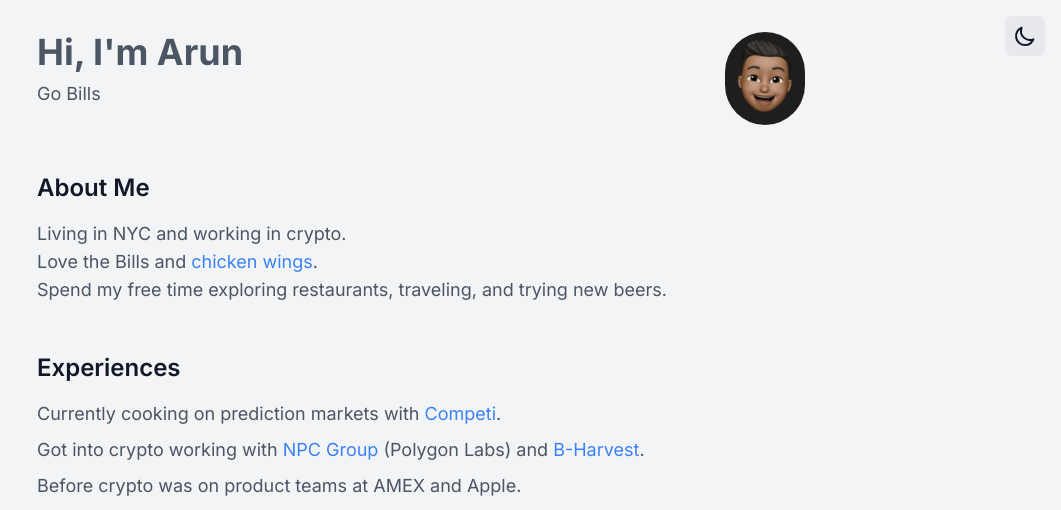
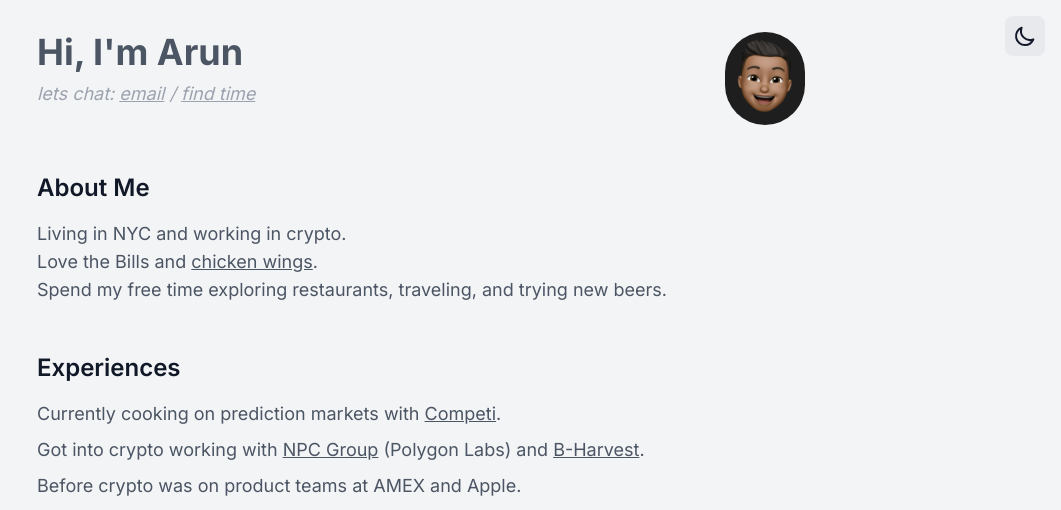
Before and after one commit to archaud/personal-website, a Next.js app: page / in a window 1280 px wide. Shown: the top 510 px of the page, without its empty margins (219-1280 px from the left). Built offline with nearby package versions, Linux system fonts and the light colour scheme; no server answers.

Commit message:
updated contact info

```diff
--- a/app/page.tsx
+++ b/app/page.tsx
@@ -74,7 +74,7 @@ export default function Home() {
               {/* Header section with title and description */}
               <header className="mb-8 sm:mb-16">
                 <h1 className="text-3xl sm:text-4xl font-bold mb-2 text-gray-600 dark:text-gray-400">Hi, I'm Arun</h1>
-                <p className="text-base sm:text-lg text-gray-600 dark:text-gray-300">Go Bills</p>
+                <p className="text-base sm:text-lg text-gray-400 dark:text-gray-500 italic">lets chat: <a href="mailto:chaudhuri.arunabh@gmail.com" className="underline hover:no-underline">email</a> / <a href="https://calendly.com/arun-npcgroup/30min" target="_blank" rel="noopener noreferrer" className="underline hover:no-underline">find time</a></p>
               </header>
             </div>
             <div className="transition-opacity duration-500 ease-in-out" style={{ opacity: isMounted ? 1 : 0 }}>
@@ -93,7 +93,7 @@ export default function Home() {
             <h2 className="text-xl sm:text-2xl font-semibold mb-4">About Me</h2>
             <ul className="space-y-4">
               <p className="text-base sm:text-lg text-gray-600 dark:text-gray-300">Living in NYC and working in crypto.
-                <br /> Love the Bills and <a href="https://www.instagram.com/nycwingtrail/" target="_blank" rel="noopener noreferrer" className="text-blue-500 hover:text-blue-600 dark:text-blue-400 dark:hover:text-blue-300">chicken wings</a>
+                <br /> Love the Bills and <a href="https://www.instagram.com/nycwingtrail/" target="_blank" rel="noopener noreferrer" className="underline hover:no-underline">chicken wings</a>
                 .<br />
                 Spend my free time exploring restaurants, traveling, and trying new beers.
               </p>
@@ -103,9 +103,9 @@ export default function Home() {
           <section className="mb-8 sm:mb-12">
             <h2 className="text-xl sm:text-2xl font-semibold mb-4 dark:text-white">Experiences</h2>
             <div className="space-y-2 text-base sm:text-lg text-gray-600 dark:text-gray-300">
-              <p>Currently cooking on prediction markets with <a href="https://www.competi.com/" target="_blank" rel="noopener noreferrer" className="text-blue-500 hover:text-blue-600 dark:text-blue-400 dark:hover:text-blue-300">Competi</a>.</p>
-              <p>Got into crypto working with <a href="https://npcgroup.xyz/" target="_blank" rel="noopener noreferrer" className="text-blue-500 hover:text-blue-600 dark:text-blue-400 dark:hover:text-blue-300">NPC Group</a> (Polygon Labs)
-                and <a href="https://bharvest.io/" target="_blank" rel="noopener noreferrer" className="text-blue-500 hover:text-blue-600 dark:text-blue-400 dark:hover:text-blue-300">B-Harvest</a>.</p>
+              <p>Currently cooking on prediction markets with <a href="https://www.competi.com/" target="_blank" rel="noopener noreferrer" className="underline hover:no-underline">Competi</a>.</p>
+              <p>Got into crypto working with <a href="https://npcgroup.xyz/" target="_blank" rel="noopener noreferrer" className="underline hover:no-underline">NPC Group</a> (Polygon Labs)
+                and <a href="https://bharvest.io/" target="_blank" rel="noopener noreferrer" className="underline hover:no-underline">B-Harvest</a>.</p>
               <p>Before crypto was on product teams at AMEX and Apple.</p>
               <p>Learned how to have fun at Cornell University.</p>
             </div>
```
